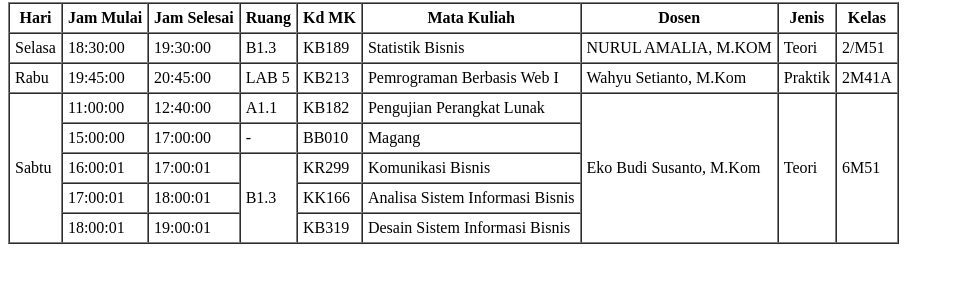
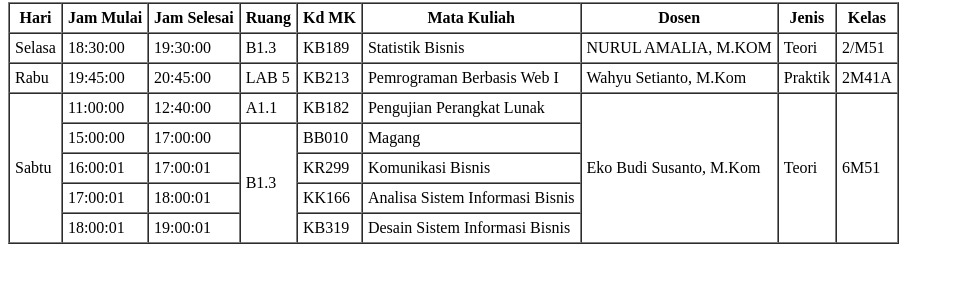
Before and after one commit to abhirama-dev/VSCode, a plain HTML site: page jadwalkuliah.html in a window 1280 px wide. Shown: the part 143-426 px from the top of the page, without its empty margins (0-954 px from the left). Drawn offline with Linux system fonts and the light colour scheme.

Commit message:
Update jadwalkuliah.html

```diff
--- a/jadwalkuliah.html
+++ b/jadwalkuliah.html
@@ -57,14 +57,13 @@
         <tr>
             <td>15:00:00</td>
             <td>17:00:00</td>
-            <td>-</td>
+            <td rowspan="4">B1.3</td>
             <td>BB010</td>
             <td>Magang</td>
         </tr>
         <tr>
             <td>16:00:01</td>
             <td>17:00:01</td>
-            <td rowspan="3">B1.3</td>
             <td>KR299</td>
             <td>Komunikasi Bisnis</td>
         </tr>
```
